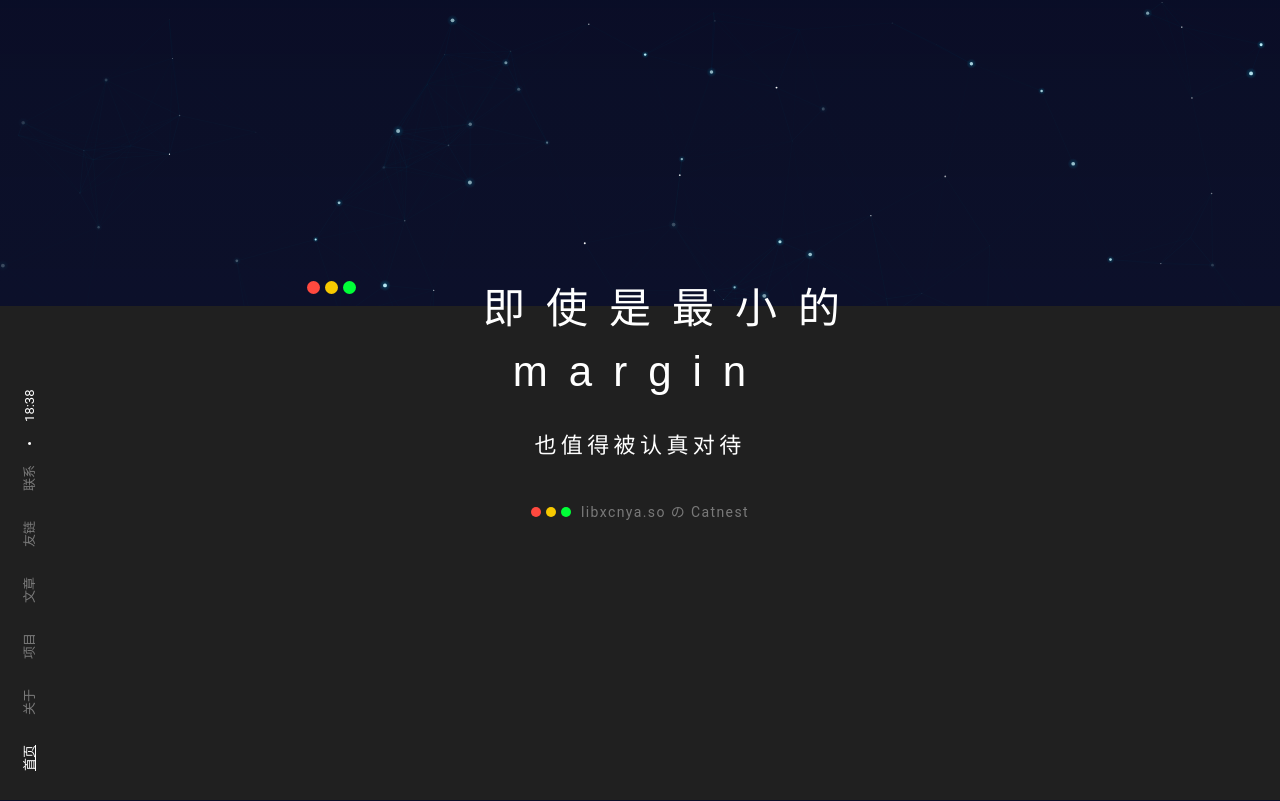
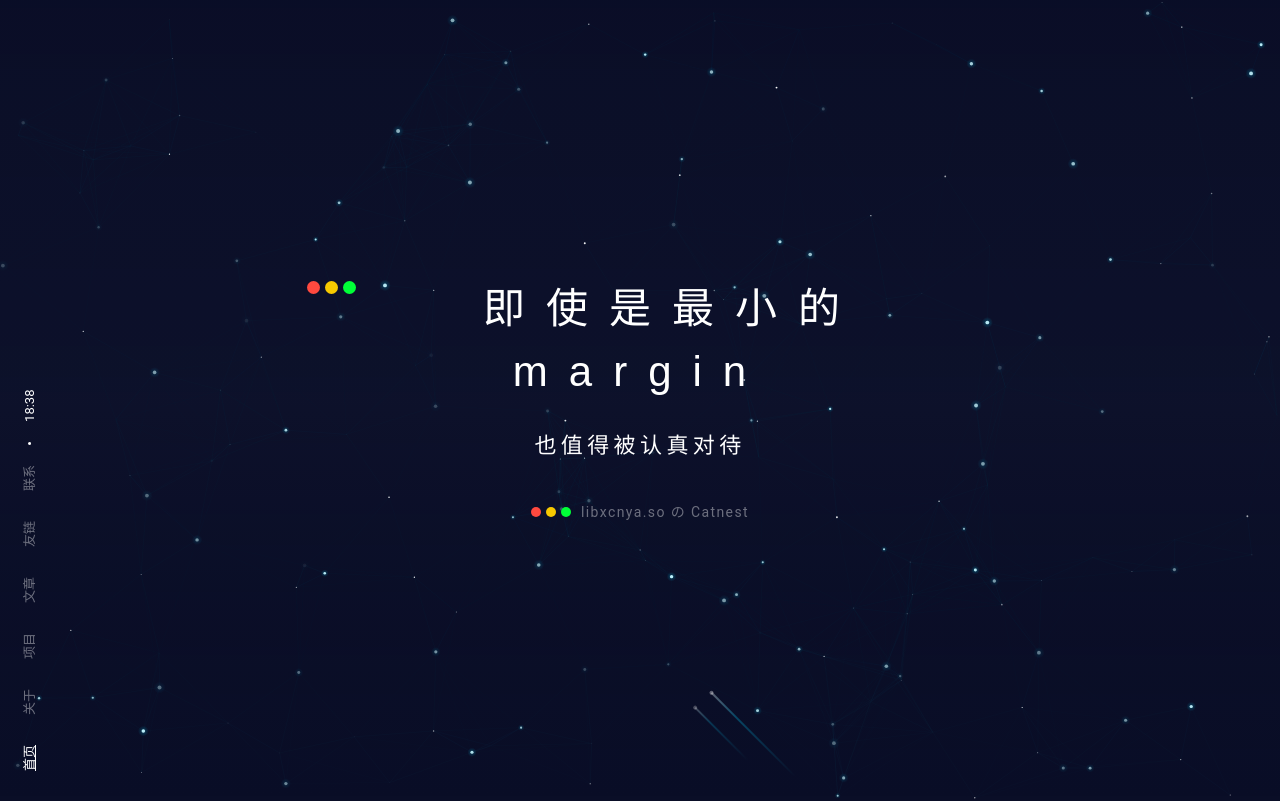
Before and after one commit to META-Xiao/MyHomePage, a Vue app in the folder frontend/: page / in a window 1280 px wide. Shown: the top 801 px of the page. Built offline with nearby package versions, Linux system fonts and the light colour scheme; no server answers.

Commit message:
fix: startrack

```diff
--- a/frontend/src/views/Home.vue
+++ b/frontend/src/views/Home.vue
@@ -3,8 +3,8 @@
     <!-- 星轨背景 - 延伸到下方 -->
     <StarTrackBackground />
 
-    <!-- 灰色背景 - 从底部开始 -->
-    <div class="gray-background"></div>
+    <!-- 灰色背景 - 滚动后才显示 -->
+    <div class="gray-background" :class="{ visible: isScrolled }"></div>
 
     <!-- 侧边导航 -->
     <SideNavigation />
@@ -45,7 +45,7 @@
 </template>
 
 <script setup>
-import { onMounted } from 'vue'
+import { ref, onMounted } from 'vue'
 import StarTrackBackground from '@/components/StarTrackBackground.vue'
 import SideNavigation from '@/components/SideNavigation.vue'
 import HeroSection from '@/components/HeroSection.vue'
@@ -55,6 +55,12 @@ import PostsSection from '@/components/PostsSection.vue'
 import LinksSection from '@/components/LinksSection.vue'
 import ContactSection from '@/components/ContactSection.vue'
 import FooterSection from '@/components/FooterSection.vue'
+
+const isScrolled = ref(false)
+
+const handleScroll = () => {
+  isScrolled.value = window.scrollY > 50
+}
 
 onMounted(() => {
   // 初始化滚动动画观察器
@@ -75,6 +81,10 @@ onMounted(() => {
   document.querySelectorAll('.section-wrapper').forEach(el => {
     observer.observe(el)
   })
+
+  // 监听滚动
+  window.addEventListener('scroll', handleScroll)
+  handleScroll() // 初始检查
 })
 </script>
 
@@ -87,13 +97,20 @@ onMounted(() => {
 /* 灰色背景从黄金分割点开始 */
 .gray-background {
   position: fixed;
-  top: 38.2vh;  /* 黄金分割比 */
+  top: 38.2vh;
   left: 0;
   width: 100%;
-  height: 61.8vh;  /* 剩余部分 */
+  height: 61.8vh;
   background: #202020;
   z-index: 0;
   pointer-events: none;
+  opacity: 0;  /* 初始隐藏 */
+  transition: opacity 0.8s cubic-bezier(0.19, 1, 0.22, 1);
+}
+
+/* 滚动后显示灰色背景 */
+.gray-background.visible {
+  opacity: 1;
 }
 
 .intro-section {
```
